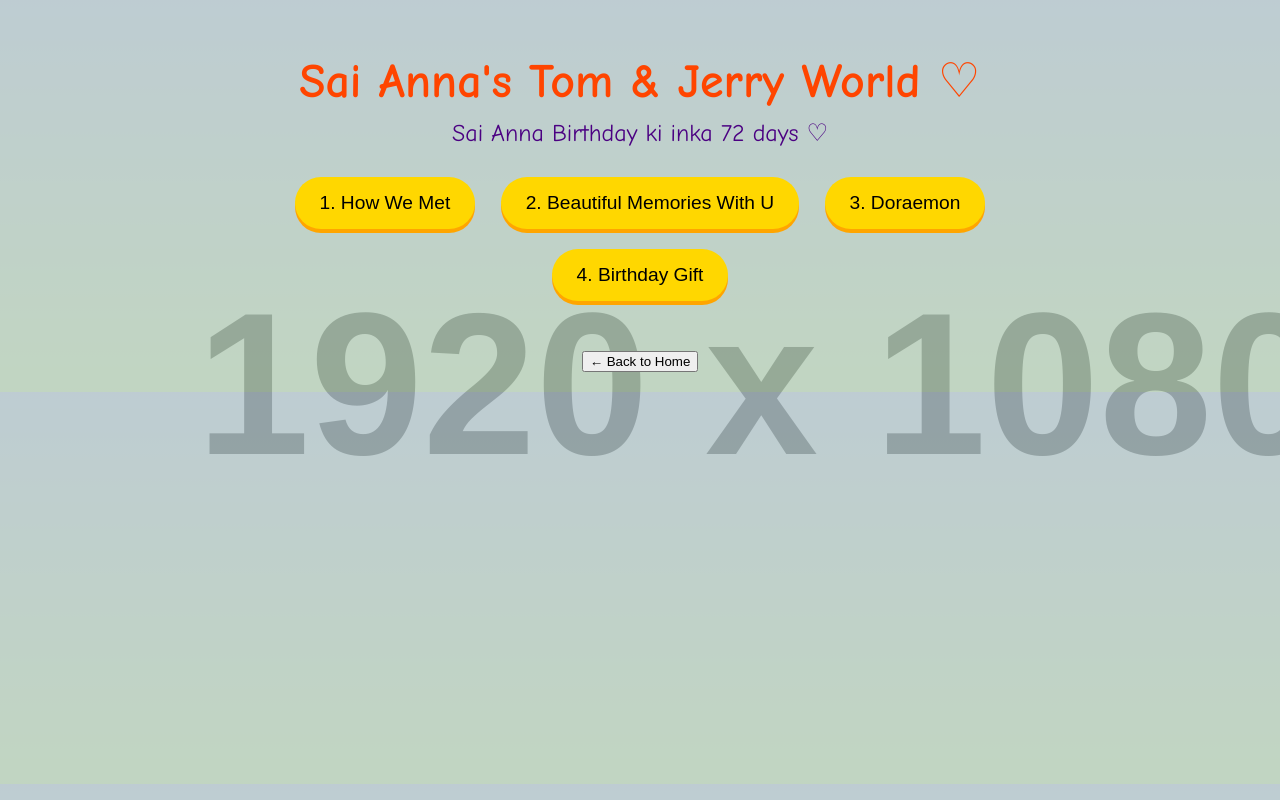
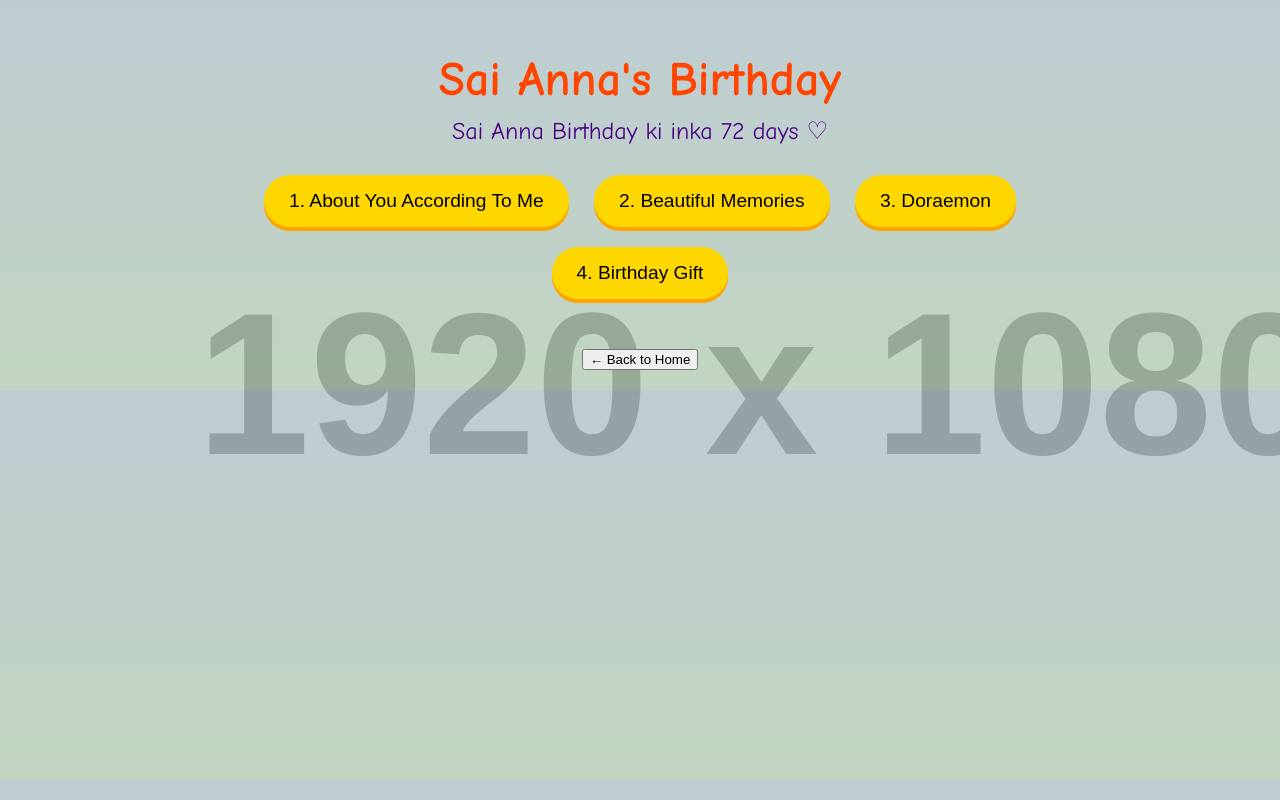
Before and after one commit to kotakirantejaswi/sai-anna-, a plain HTML site: page index.html in a window 1280 px wide. Drawn offline with Linux system fonts and the light colour scheme; placeholder pictures from the web are drawn by us.

Commit message:
Update index.html

```diff
--- a/index.html
+++ b/index.html
@@ -3,19 +3,19 @@
 <head>
     <meta charset="UTF-8">
     <meta name="viewport" content="width=device-width, initial-scale=1.0">
-    <title>Sai Anna Forever ♡</title>
+    <title>Sai Anna </title>
     <link rel="stylesheet" href="style.css">
 </head>
 <body>
     <div class="tom-jerry-bg"></div>
     <div class="container">
-        <h1>Sai Anna's Tom & Jerry World ♡</h1>
+        <h1>Sai Anna's Birthday</h1>
         <div class="countdown" id="countdown"></div>
 
         <!-- 4 options line-by-line (vertical) -->
         <div class="sections-vertical">
-            <button onclick="show('sec1')" class="cheese-btn">1. How We Met</button>
-            <button onclick="show('sec2')" class="cheese-btn">2. Beautiful Memories With U</button>
+            <button onclick="show('sec1')" class="cheese-btn">1. About You According To Me</button>
+            <button onclick="show('sec2')" class="cheese-btn">2. Beautiful Memories</button>
             <button onclick="show('sec3')" class="cheese-btn">3. Doraemon</button>
             <button onclick="show('sec4')" class="cheese-btn">4. Birthday Gift</button>
         </div>
```
